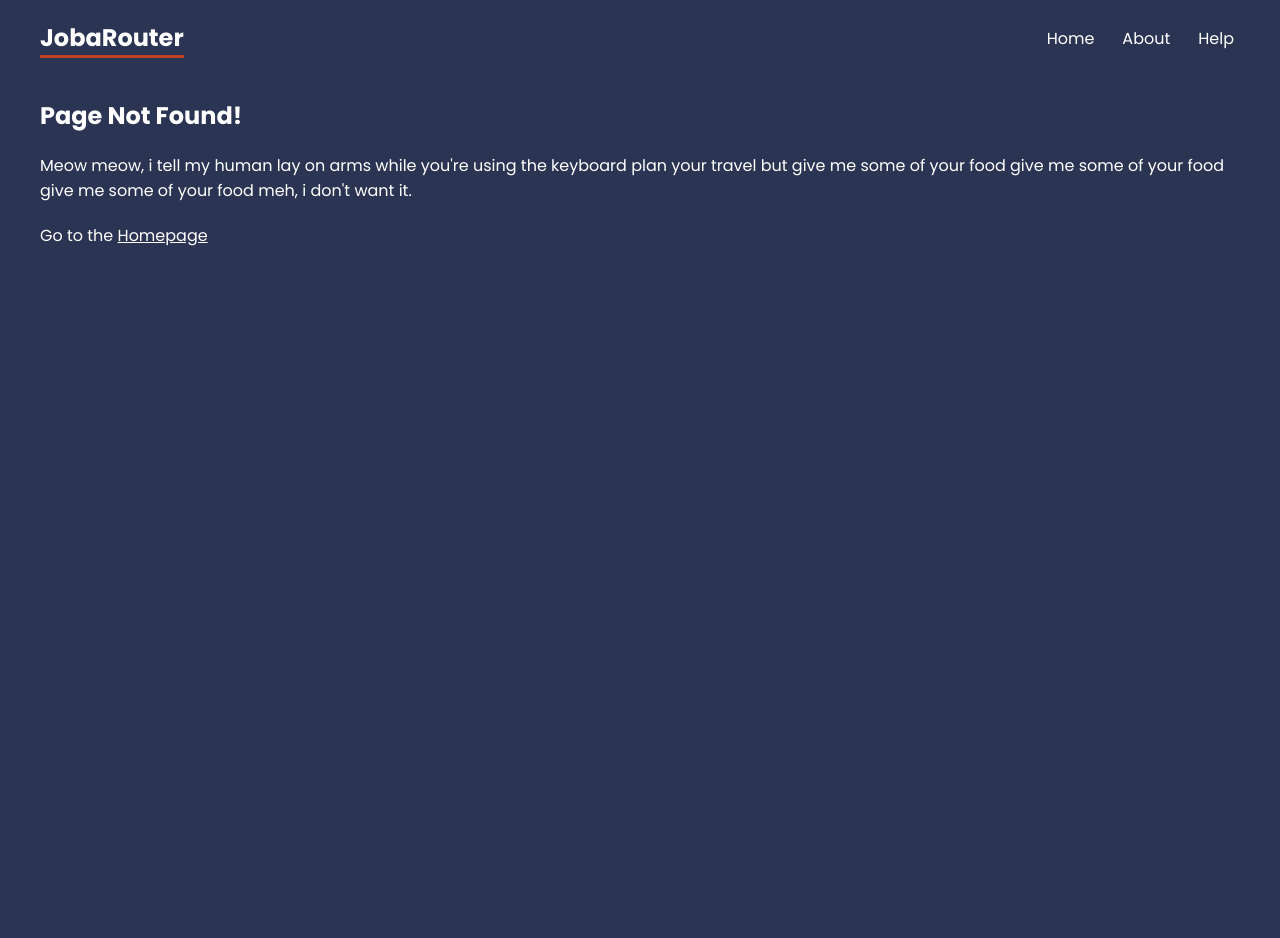
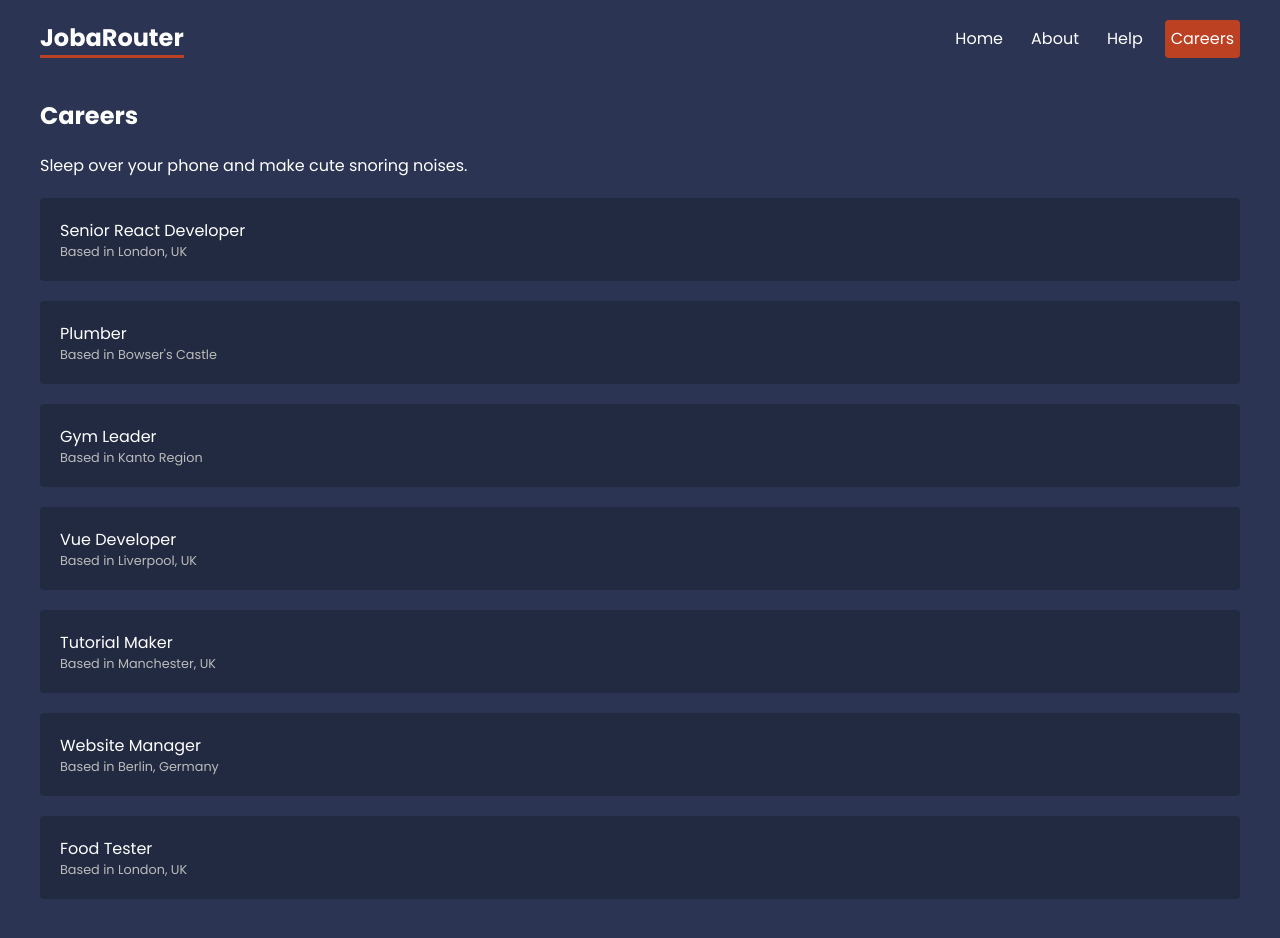
Before and after one commit to xDamneDx/ninja-react-jobarouter, a React (Vite) app: page /careers in a window 1280 px wide. Shown: the top 938 px of the page. Before the commit the page ends 800 px from the top, so only its background shows below. Built offline with nearby package versions, Linux system fonts and the light colour scheme; data requests are answered from the project's data file.

Commit message:
add careers layout, page & loader

```diff
--- a/src/App.jsx
+++ b/src/App.jsx
@@ -10,11 +10,16 @@
 import About from "./pages/About";
 import Faq from "./pages/help/Faq";
 import Contact from "./pages/help/Contact";
+import NotFound from "./pages/NotFound";
+import Careers from "./pages/careers/Careers";
 
 // Layouts:
 import RootLayout from "./layouts/RootLayout";
 import HelpLayout from "./layouts/HelpLayout";
-import NotFound from "./pages/NotFound";
+import CareersLayout from "./layouts/CareersLayout";
+
+// Loaders:
+import { careersLoader } from "./pages/careers/Careers";
 
 const router = createBrowserRouter(
   createRoutesFromElements(
@@ -25,6 +30,9 @@
         <Route path="faq" element={<Faq />} />
         <Route path="contact" element={<Contact />} />
       </Route>
+      <Route path="careers" element={<CareersLayout />}>
+        <Route index element={<Careers />} loader={careersLoader} />
+      </Route>
       <Route path="*" element={<NotFound />} />
     </Route>
   )
--- a/src/index.css
+++ b/src/index.css
@@ -117,6 +117,27 @@
 }
 
 /* careers list */
+.careers > a {
+  display: block;
+  background: rgba(0, 0, 0, 0.2);
+  padding: 20px;
+  border-radius: 4px;
+  margin: 20px 0;
+  text-decoration: none;
+}
+
+.careers > a:hover p {
+  color: var(--primary);
+}
+
+.careers p {
+  margin: 0;
+}
+
+.careers > a p:last-child {
+  font-size: 0.8em;
+  color: #bbb;
+}
 
 /* careers details */
 
--- /dev/null
+++ b/src/layouts/CareersLayout.jsx
@@ -0,0 +1,12 @@
+import { Outlet } from "react-router-dom";
+
+export default function CareersLayout() {
+  return (
+    <div className="careers-layout">
+      <h2>Careers</h2>
+      <p>Sleep over your phone and make cute snoring noises.</p>
+
+      <Outlet />
+    </div>
+  );
+}
--- a/src/layouts/RootLayout.jsx
+++ b/src/layouts/RootLayout.jsx
@@ -9,6 +9,7 @@
           <NavLink to="/">Home</NavLink>
           <NavLink to="about">About</NavLink>
           <NavLink to="help">Help</NavLink>
+          <NavLink to="careers">Careers</NavLink>
         </nav>
       </header>
       <main>
--- /dev/null
+++ b/src/pages/careers/Careers.jsx
@@ -0,0 +1,23 @@
+import { useLoaderData, Link } from "react-router-dom";
+
+// Loader:
+export const careersLoader = async () => {
+  const res = await fetch("http://localhost:4000/careers");
+
+  return res.json();
+};
+
+export default function Careers() {
+  const careers = useLoaderData();
+
+  return (
+    <div className="careers">
+      {careers.map((career) => (
+        <Link to="/" key={career.id}>
+          <p>{career.title}</p>
+          <p>Based in {career.location}</p>
+        </Link>
+      ))}
+    </div>
+  );
+}
```
